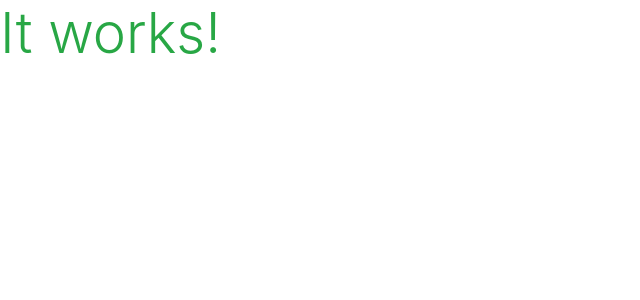
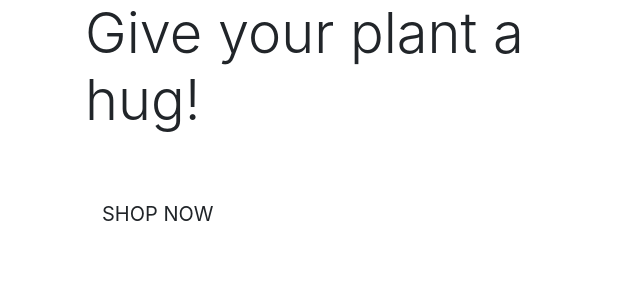
Before and after one commit to SamBurgess93/hugsforshrubs, a Django app: page / in a window 1280 px wide. Shown: the top 300 px of the page, without its empty margins (0-640 px from the left). Run offline with Django 4.2, Linux system fonts and the light colour scheme; some libraries are stand-ins or nearby versions.

Commit message:
added content to the home page

```diff
--- a/home/templates/home/index.html
+++ b/home/templates/home/index.html
@@ -10,5 +10,18 @@
 {% endblock %}
 
 {% block content %}
-    <h1 class="display-4 text-success">It works!</h1>
+    <div class="container h-100">
+        <div class="row h-100">
+            <div class="col-7 col-md-6 my-auto">
+                <h1 class="display-4 logo-font text-black">
+                    Give your plant a hug!
+                </h1>
+                <div class="my-5">
+                    <h4>
+                        <a href="" class="shop-now-button btn btn-lg rounded-0 text-uppercase py-3">Shop Now</a>
+                    </h4>
+                </div>
+            </div>
+        </div>
+    </div>
 {% endblock %}
```
